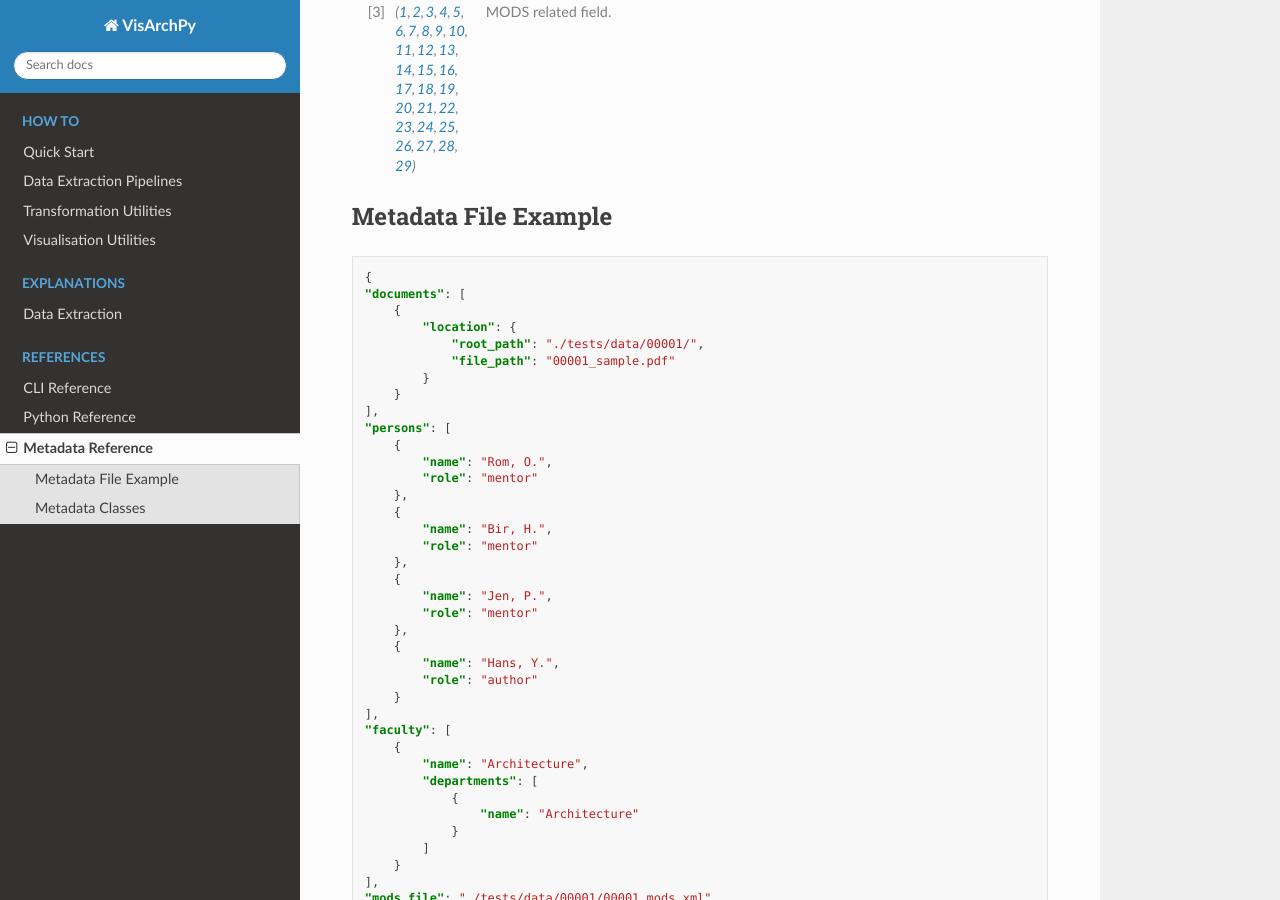
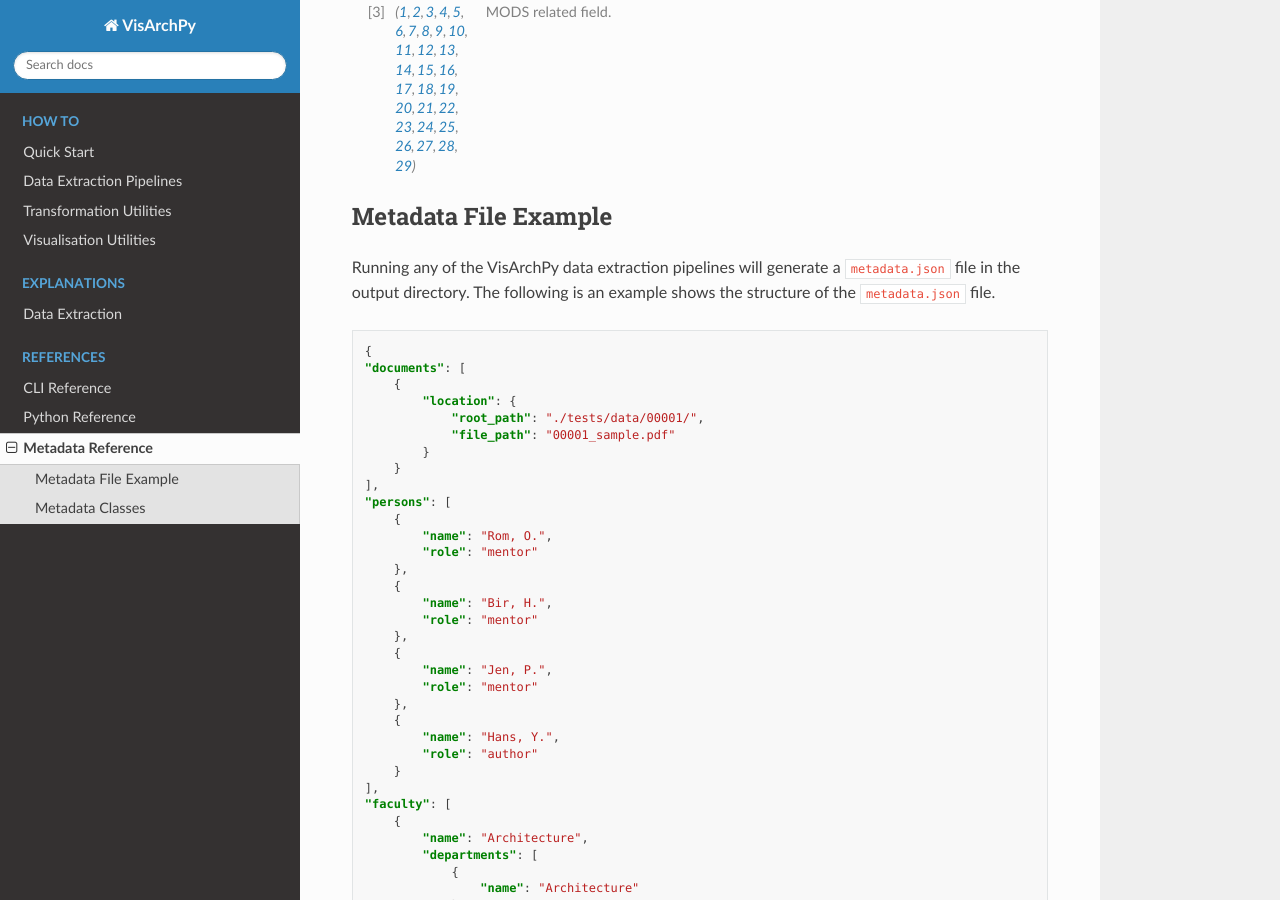
Before and after one commit to AiDAPT-A/VisArchPy, a Sphinx documentation site: the page built from docs/meta-reference.rst, in a window 1280 px wide and 900 px high, scrolled down 2264 px. Built offline with Sphinx 7.4.7 and the Read the Docs theme 2.0.0, drawn with Linux system fonts in a browser that asks for light colours.

Commit message:
Add example of metadata.json structure in meta-reference.rst

```diff
--- a/docs/meta-reference.rst
+++ b/docs/meta-reference.rst
@@ -73,6 +73,8 @@ This section describes the metadata fields that are used in the `metadata.json`
 
 Metadata File Example
 ---------------------
+
+Running any of the VisArchPy data extraction pipelines will generate a ``metadata.json`` file in the output directory. The following is an example shows the structure of the ``metadata.json`` file.
 
 .. code-block:: json
 
```
